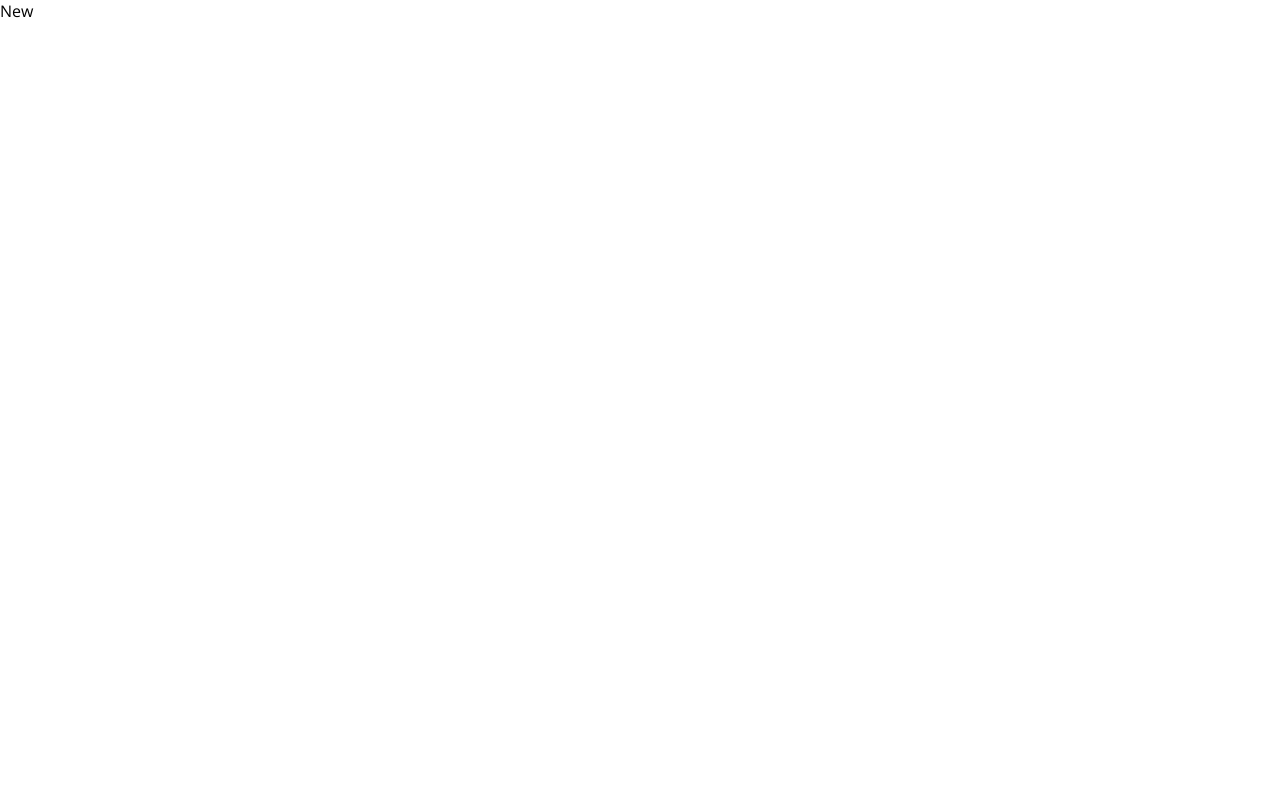
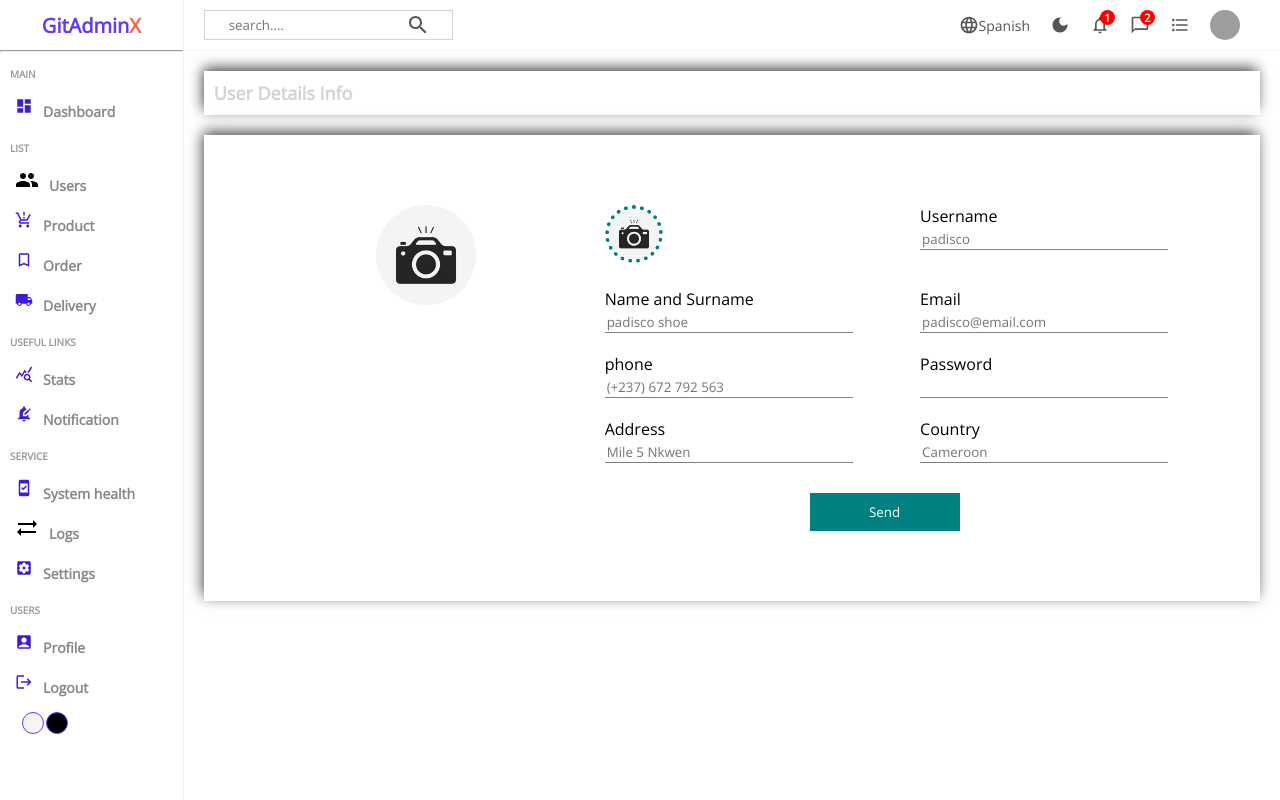
Before and after one commit to Fonyuygita/admin-dashboard-design, a React (Create React App) app: page /users/new in a window 1280 px wide. Built offline with nearby package versions, Linux system fonts and the light colour scheme; grey boxes are pictures that could not be loaded.

Commit message:
added form fields to add new users and new products

```diff
--- a/src/App.js
+++ b/src/App.js
@@ -6,6 +6,7 @@
 import Single from "./pages/single/Single.jsx";
 import New from "./pages/new/New.jsx";
 import List from "./pages/list/List.jsx";
+import { productInputs, userInputs } from "./formSource.js";
 
 function App() {
   return (
@@ -19,7 +20,7 @@
             <Route path="users">
               <Route index element={<List />} />
               <Route path=":userId" element={<Single />} />
-              <Route path="new" element={<New />} />
+              <Route path="new" element={<New inputs={userInputs} title={"User Details Info"} />} />
             </Route>
 
             {/*product route here*/}
@@ -27,7 +28,7 @@
             <Route path="products">
               <Route index element={<List />} />
               <Route path=":productId" element={<Single />} />
-              <Route path="new" element={<New />} />
+              <Route path="new" element={<New  inputs={productInputs} title={"Product Details Form"}/>} />
             </Route>
           </Route>
         </Routes>
--- /dev/null
+++ b/src/formSource.js
@@ -0,0 +1,87 @@
+export const userInputs=[
+    {
+        id:1,
+        label:"Username",
+        type:"text",
+        placeholder:"padisco"
+    },
+
+    {
+        id:2,
+        label:"Name and Surname",
+        type:"text",
+        placeholder:"padisco shoe"
+    },
+
+    {
+        id:3,
+        label:"Email",
+        type:"email",
+        placeholder:"padisco@email.com"
+    },
+
+    {
+        id:4,
+        label:"phone",
+        type:"text",
+        placeholder:"(+237) 672 792 563"
+    },
+
+    {
+        id:5,
+        label:"Password",
+        type:"password",
+
+    },
+
+    {
+        id:6,
+        label:"Address",
+        type:"text",
+        placeholder:"Mile 5 Nkwen"
+    },
+    {
+        id:7,
+        label:"Country",
+        type:"text",
+        placeholder:"Cameroon"
+    },
+
+
+]
+
+export const productInputs=[
+    {
+        id:1,
+        label:"title",
+        type:"text",
+        placeholder:"St paul Nkwen"
+    },
+
+    {
+        id:2,
+        label:"Description",
+        type:"text",
+        placeholder:"description"
+    },
+
+    {
+        id:3,
+        label:"Category",
+        type:"text",
+        placeholder:"school sandals"
+    },
+
+    {
+        id:4,
+        label:"Price",
+        type:"text",
+        placeholder:"6000FCFA"
+    },
+    {
+        id:5,
+        label:"Stock",
+        type:"text",
+        placeholder:"In Stock"
+    },
+]
--- a/src/pages/list/List.jsx
+++ b/src/pages/list/List.jsx
@@ -3,6 +3,7 @@
 import Sidebar from "../../component/sidebar/Sidebar"
 import Navbar from "../../component/navbar/Navbar"
 import DataTable from '../../component/datatables/DataTable'
+
 
 
 const List = () => {
--- a/src/pages/new/New.jsx
+++ b/src/pages/new/New.jsx
@@ -1,10 +1,54 @@
-import React from 'react'
-import "./New.scss"
+import React, { useState } from "react";
+import Navbar from "../../component/navbar/Navbar";
+import Sidebar from "../../component/sidebar/Sidebar";
+import MyImage from "../../assests/camera.jpg";
 
-const New = () => {
+import "./New.scss";
+
+const New = ({ inputs, title }) => {
+  // we want to be able to show our image
+
+  const [file, setFile] = useState("");
+console.log(file);
+
   return (
-    <div>New</div>
-  )
-}
+    <div className="new">
+      <Sidebar />
+      <div className="newContainer">
+        <Navbar />
 
-export default New
+        <div className="top">
+          <h1>{title}</h1>
+        </div>
+
+        <div className="bottom">
+          <div className="left">
+            <img src={file ? URL.createObjectURL(file) : MyImage} alt="image" />
+          </div>
+          <div className="right">
+            <form>
+              <div className="formInput">
+                <label htmlFor="file">
+                  <img src={MyImage} alt="" />
+                </label>
+                <input type="file" style={{ display: "none" }} id="file" onChange={e=>setFile(e.target.files[0])} />
+              </div>
+              {inputs.map((input) => {
+                return (
+                  <div className="formInput" key={input.id}>
+                    <label>{input.label}</label>
+                    <input type={input.text} placeholder={input.placeholder} />
+                  </div>
+                );
+              })}
+
+              <button>Send</button>
+            </form>
+          </div>
+        </div>
+      </div>
+    </div>
+  );
+};
+
+export default New;
--- a/src/pages/new/New.scss
+++ b/src/pages/new/New.scss
@@ -0,0 +1,91 @@
+.new{
+    display: flex;
+    width: 100%;
+    .newContainer{
+        flex: 6;
+
+
+        .top{
+            padding: 10px;
+            margin: 20px;
+            -webkit-box-shadow: -2px -4px 14px -1px rgba(0,0,0,0.75);
+            -moz-box-shadow: -2px -4px 14px -1px rgba(0,0,0,0.75);
+            box-shadow: -2px -4px 14px -1px rgba(0,0,0,0.75);
+            h1{
+                color: lightgray;
+                font-size: 18px;
+            }
+
+        }
+
+
+        .bottom{
+            padding: 70px;
+            margin: 20px;
+            -webkit-box-shadow: -2px -4px 14px -1px rgba(0,0,0,0.75);
+            -moz-box-shadow: -2px -4px 14px -1px rgba(0,0,0,0.75);
+            box-shadow: -2px -4px 14px -1px rgba(0,0,0,0.75);
+            display: flex;
+            .left{
+                flex:1;
+                text-align: center;
+
+                img{
+                    height: 100px;
+                    width: 100px;
+                    border-radius: 50%;
+                    object-fit: cover;
+                }
+
+            }
+
+            .right{
+                flex: 2;
+                form{
+                    display: flex;
+                    flex-wrap: wrap;
+                    gap:20px;
+                    justify-content: space-around;
+                    .formInput{
+                        width: 40%;
+                        .label{
+                            display: flex;
+                            align-items: center;
+                            gap: 10px;
+                        }
+
+                        input{
+                            width: 100%;
+                            padding:-12px;
+                          outline: none;
+                            border: none;
+                            border-bottom: 1px solid gray;
+
+                        }
+                        img{
+                            width: 50px;
+                            height: 50px;
+                            border-radius: 50%;
+                            cursor: pointer;
+                            border: 4px dotted teal;
+                        }
+                    }
+
+                    button{
+                        width: 150px;
+                        padding: 10px;
+                        border: none;
+                        background-color: teal;
+                        color: white;
+                        cursor: pointer;
+                        margin-top: 10px;
+                    }
+
+                }
+            }
+
+        }
+
+
+    }
+}
```
Also changed, not shown: src/assests/camera.jpg (added).
